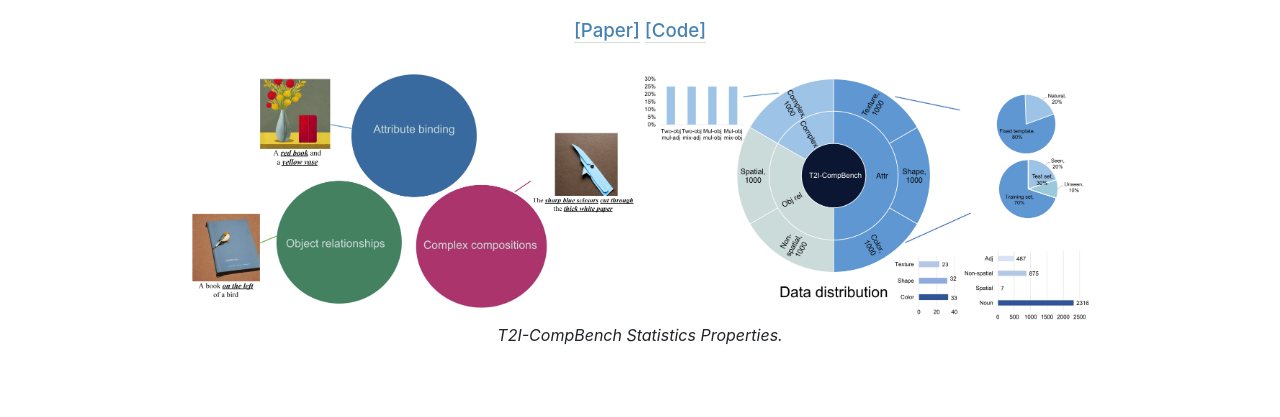
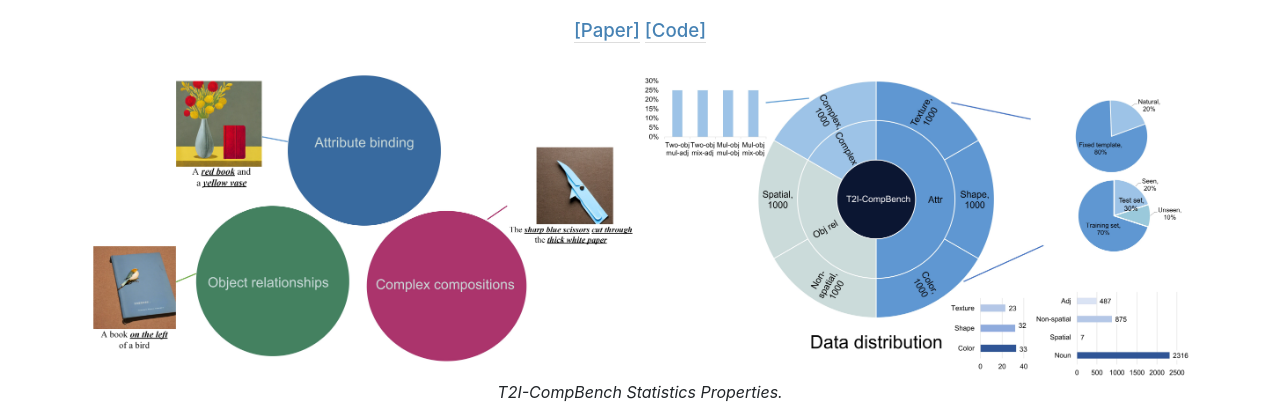
Before and after one commit to Karine-H/T2I-CompBench-new, a plain HTML site: page index.html in a window 1280 px wide. Shown: the part 280-697 px from the top of the page. Drawn offline with nearby package versions, Linux system fonts and the light colour scheme; grey boxes are pictures that could not be loaded; a web font is replaced by a local one.

Commit message:
Update index.html

```diff
--- a/index.html
+++ b/index.html
@@ -56,8 +56,8 @@
     </p>
 
     <div style="text-align: center">
-           <img src="./assets/0-1.jpg" alt="" width="450px" style="max-width: 100%; height: auto;;" />
-	   <img src="./assets/0-2.jpg" alt="" width="450px" style="max-width: 100%; height: auto;;" />
+           <img src="./assets/0-1.jpg" alt="" width="550px" style="max-width: 100%; height: auto;;" />
+	   <img src="./assets/0-2.jpg" alt="" width="550px" style="max-width: 100%; height: auto;;" />
     </div>
     <p style="text-align: center">
         <em>T2I-CompBench Statistics Properties.</em>
```
